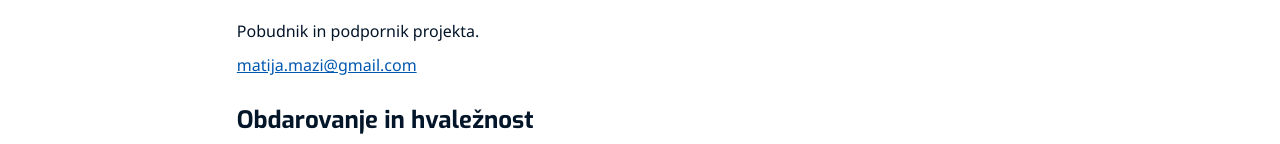
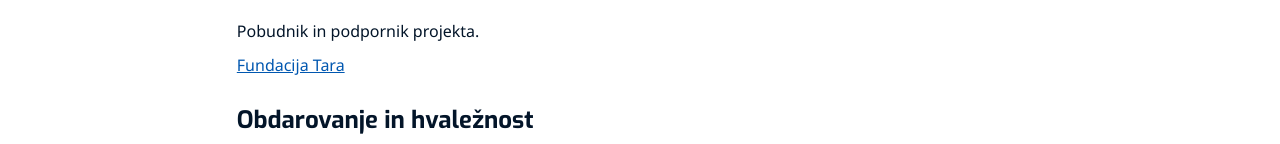
Before and after one commit to mmazi/charleseisenstein.si, a plain HTML site: page output/o-nas/index.html in a window 1280 px wide. Shown: the part 1342-1486 px from the top of the page. Drawn offline with nearby package versions, Linux system fonts and the light colour scheme.

Commit message:
Link to fundacijatara.si

```diff
--- a/output/o-nas/index.html
+++ b/output/o-nas/index.html
@@ -166,7 +166,7 @@
             <div class="auth-pad">
                 <h4 class="lghtr">Matija Mazi</h4>
                 <p>Pobudnik in podpornik projekta.</p>
-                <a href="mailto:matija.mazi@gmail.com" target="_blank">matija.mazi@gmail.com</a>
+                <a href="https://www.fundacijatara.si/" target="_blank">Fundacija Tara</a>
             </div>
             <h2>Obdarovanje in hvaležnost</h2>
             <p>Vsebino te strani ponujamo kot dar. Lahko jo uporabljate, kakorkoli želite (v skladu z zdravo pametjo in zakoni). </p>
```
Also changed, not shown: src/main/jbake/content/o-nas/index.html (+1 -1 lines).
